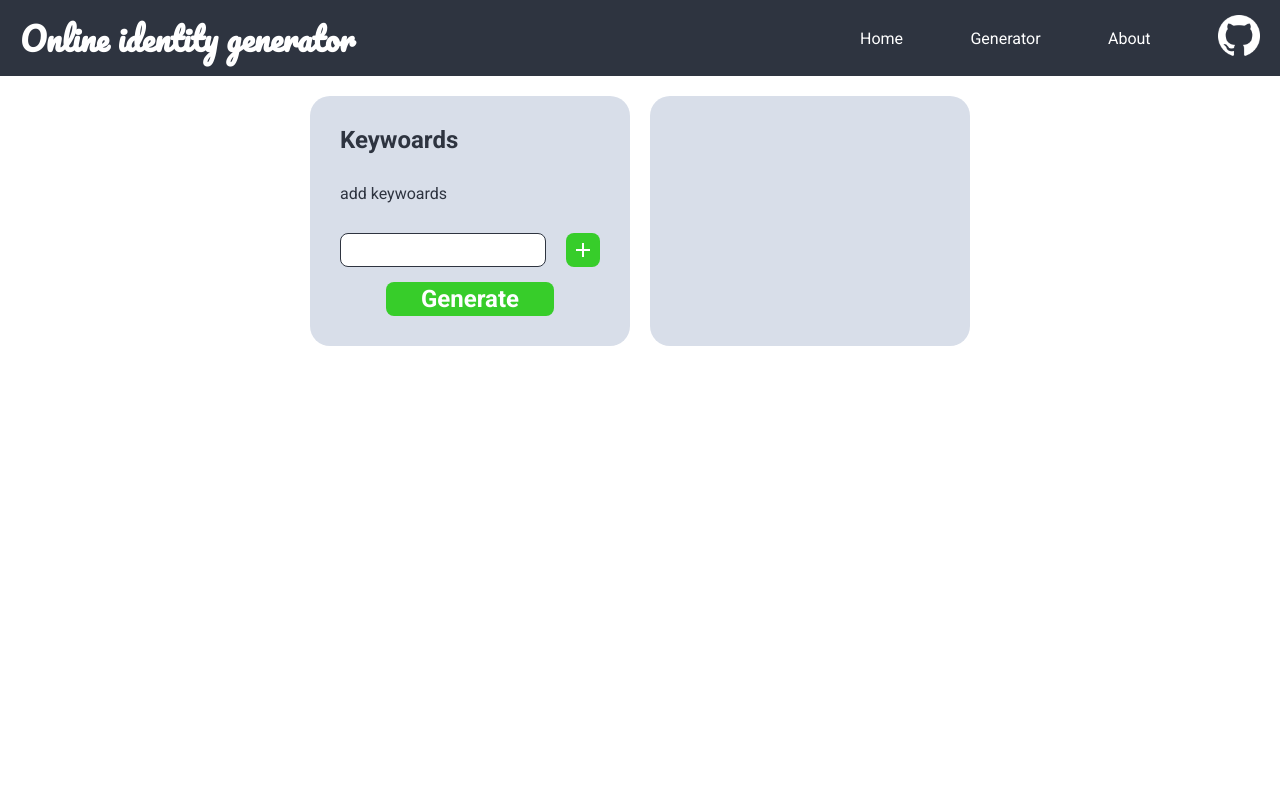
After one commit to Donkere-vader/code-jam, a Flask app: page /generator in a window 1280 px wide. The commit adds this page. Run offline with Flask 2, Linux system fonts and the light colour scheme.

Commit message:
Generator front end and ajax call possabillities set up. (no module interaction yet)

```diff
--- a/online_identity_generator/__init__.py
+++ b/online_identity_generator/__init__.py
@@ -1,4 +1,6 @@
 from main import app
+
+print(__name__)
 
 if __name__ == "__main__":
     app.run(debug=True)  # DEBUG
--- a/online_identity_generator/main.py
+++ b/online_identity_generator/main.py
@@ -1,7 +1,32 @@
-from flask import Flask, render_template
+from flask import Flask, render_template, jsonify, request
 
 app = Flask(__name__)
 
 @app.route('/')
 def index():
     return render_template('index.html')
+
+@app.route('/generator')
+def generator():
+    return render_template('generator.html')
+
+@app.route('/result')
+def result():
+    return render_template('result.html')
+
+@app.route('/about')
+def about():
+    return render_template('about.html')
+
+@app.route('/ajax', methods=["POST"])
+def ajax():
+    action = request.form['action']
+
+    if action == 'keywoards':
+        return jsonify({
+            "msg": "No module interaction yet... "
+        })
+
+    return jsonify({
+        "error": "Unknown ajax call"
+    })
--- a/online_identity_generator/static/css/form.css
+++ b/online_identity_generator/static/css/form.css
@@ -1 +1,7 @@
-/* FORM STYLINH */
+/* FORM STYLING */
+.form input {
+    padding: 5px;
+    border-radius: 8px;
+    border: 1px solid var(--primary-color);
+    width: 100%;
+}
--- /dev/null
+++ b/online_identity_generator/static/css/generator.css
@@ -0,0 +1,27 @@
+#keywoards {
+    margin: 30px 0px;
+    display: flex;
+    flex-wrap: wrap;
+}
+
+.form {
+    margin: 15px 0px;
+}
+
+.keywoard {
+    display: flex;
+    border-radius: 5px;
+    padding: 5px;
+    background-color: var(--blue);
+    color: white;
+    justify-content: center;
+    align-items: center;
+    font-weight: bold;
+    cursor: pointer;
+    margin-right: 10px;
+    margin-bottom: 10px;
+}
+
+.keywoard img {
+    width: 20px;
+}
--- /dev/null
+++ b/online_identity_generator/static/css/message.css
@@ -0,0 +1,17 @@
+#message {
+    display: none;
+    padding: 8px;
+    font-weight: bold;
+    color: white;
+    position: absolute;
+    left: 50%;
+    transform: translate(-50%, 0);
+    top: 20px;
+    border-radius: 8px;
+    justify-content: center;
+    align-items: center;
+}
+
+#message img {
+    cursor: pointer;
+}
--- a/online_identity_generator/static/css/style.css
+++ b/online_identity_generator/static/css/style.css
@@ -12,12 +12,12 @@
 * {
     margin: 0px;
     padding: 0px;
+    font-family: 'Roboto', Arial, Helvetica, sans-serif;
 }
 
 html, body {
     height: 100%;
     scroll-behavior: smooth;
-    font-family: Arial, Helvetica, sans-serif;
 }
 
 body {
@@ -25,6 +25,7 @@ body {
     flex-direction: column;
 }
 
+/* HEADER */
 header {
     background-color: var(--primary-color);
     color: white;
@@ -34,17 +35,18 @@ header {
     align-items: center;
 }
 
+header a {
+    text-decoration: none;
+    color: white;
+}
+
+/* NAV */
 nav ul {
     display: flex;
     justify-content: space-between;
     width: 400px;
     list-style-type: none;
     align-items: center;
-}
-
-nav ul li a {
-    text-decoration: none;
-    color: white;
 }
 
 nav ul li a img {
@@ -57,10 +59,47 @@ header a h1 {
     color: white;
 }
 
+/* MAIN */
+main {
+    margin: 0px 300px;
+    color: var(--primary-color);
+}
+
+.flex_2_column {
+    display: flex;
+}
+
+.flex_row {
+    display: flex;
+}
+
+.flex_center {
+    display: flex;
+    justify-content: center;
+    align-items: center;
+}
+
+main .button {
+    color: white;
+    background-color: var(--green);
+    font-weight: bold;
+    text-decoration: none;
+    padding: 3px 35px;
+    font-size: 24px;
+    border-radius: 8px;
+    border: none;
+    cursor: pointer;
+
+    display: flex;
+    justify-content: center;
+    align-items: center;
+}
+
 /* TEMPLATES */
 .container {
-    padding: 20px;
-    border-radius: 10px;
-    box-shadow: 3px 3px 6px rgba(0, 0, 0, 0.2);
-    border: 1px solid rgba(0, 0, 0, 0.1);
+    padding: 30px;
+    border-radius: 20px;
+    background-color: var(--container-color);
+    width: 100%;
+    margin: 20px 10px
 }
--- /dev/null
+++ b/online_identity_generator/static/js/ajax.js
@@ -0,0 +1,21 @@
+function post_data(data) {
+    var formData = new FormData();
+
+    jQuery.each(data, function(key) {
+        formData.append(key, data[key]);
+    });
+
+    $.post({
+        url: '../../ajax',
+        data: formData,
+        type: 'POST',
+        processData: false,
+        contentType: false //,
+    }, function (data) {
+        if ('msg' in data) {
+            show_message(data['msg'], 'green')
+        } else if ('error' in data) {
+            show_message(data['error'], 'red')
+        }
+    });
+}
--- /dev/null
+++ b/online_identity_generator/static/js/keywoards.js
@@ -0,0 +1,61 @@
+var keywoards = [];
+
+function construct_tag(value) {
+    return `<div onclick="remove_keywoard('${value}');" class="keywoard" id="keywoard_${value}"><p>${value}</p><img src="../../../static/images/icons/cross.svg"></div>`;
+}
+
+function add_keywoard() {
+    var element = $("#new_keywoard_input");
+    var value = element.val();
+
+    // If there is no input stop doing shit
+    if (value == "" || keywoards.includes(value)) {
+        return;
+    }
+
+    for (var i = 0; i < value.length; i++) {
+        var char_code = value.charCodeAt(i);
+
+        if (!((char_code > 47 && char_code < 58) || (char_code > 64 && char_code < 91) || (char_code > 96 && char_code < 122))) {
+            show_message("Please don't use special characters", "red");
+            return;
+        }
+    }
+
+    var first_keywoard = false;
+    if (keywoards.length == 0) {
+        first_keywoard = true;
+    }
+
+    keywoards.push(value);
+
+    var keywoards_element = $("#keywoards");
+
+    var keywoard_tag_html = construct_tag(value);
+
+
+    if (first_keywoard) {
+        keywoards_element.html(keywoard_tag_html);
+    } else {
+        keywoards_element.append(keywoard_tag_html);
+    }
+
+    element.val("");
+}
+
+function remove_keywoard(keywoard) {
+    var index = keywoards.indexOf(keywoard);
+
+    keywoards.splice(index, 1);
+
+    var keywoards_element = $("#keywoards");
+
+    console.log(keywoards_element.html());
+    console.log(construct_tag(keywoard));
+
+    console.log(keywoards_element.html().includes(construct_tag(keywoard)));
+
+    keywoards_element.html(keywoards_element.html().replace(construct_tag(keywoard), ''));
+
+    console.log(keywoards);
+}
--- /dev/null
+++ b/online_identity_generator/static/js/script.js
@@ -0,0 +1,11 @@
+function show_message(msg, color) {
+    var error_element = $("#message");
+    error_element.css('display', 'flex');
+    error_element.css('background-color', color);
+    $("#message_msg").html(msg);
+}
+
+function hide(msg) {
+    var error_element = $("#message");
+    error_element.css('display', 'none');
+}
--- /dev/null
+++ b/online_identity_generator/templates/generator.html
@@ -0,0 +1,39 @@
+{% extends 'template.html' %}
+
+{% block style %}
+<link rel="stylesheet" href="../../../static/css/form.css">
+<link rel="stylesheet" href="../../../static/css/generator.css">
+{% endblock style %}
+
+{% block script %}
+<script src="../../../../static/js/keywoards.js"></script>
+<script src="../../../../static/js/ajax.js"></script>
+{% endblock script %}
+
+{% block main %}
+<main>
+    <div class="flex_2_column">
+        <div class="container">
+            <h2>Keywoards</h2>
+
+            <div id="keywoards">
+                <p>add keywoards</p>
+            </div>
+
+            <div class="form">
+                <div class="flex_row">
+                    <input type="text" name="new_keywoard" id="new_keywoard_input" style="margin-right: 20px;">
+                    <button class="button" style="padding: 5px;" onclick="add_keywoard();"><img src="../../../static/images/icons/add.svg" alt=""></button>
+                </div>
+            </div>
+
+            <div class="flex_center">
+                <button class="button">Generate</button>
+            </div>
+        </div>
+        <div class="container">
+
+        </div>
+    </div>
+</main>
+{% endblock main %}
--- a/online_identity_generator/templates/template.html
+++ b/online_identity_generator/templates/template.html
@@ -6,6 +6,7 @@
 
     <!-- STYLE -->
     <link rel="stylesheet" href="../../../../static/css/style.css">
+    <link rel="stylesheet" href="../../../../static/css/message.css">
     {% block style %}
     {% endblock style %}
 
@@ -13,8 +14,10 @@
     <link href="https://fonts.googleapis.com/css2?family=Pacifico&family=Roboto:wght@400;700&display=swap" rel="stylesheet">
 
     <!-- SCRIPTS -->
-    {% block scripts %}
-    {% endblock scripts %}
+    <script src="../../../../static/js/script.js"></script>
+    <script src="https://ajax.googleapis.com/ajax/libs/jquery/3.5.1/jquery.min.js"></script>
+    {% block script %}
+    {% endblock script %}
 
     <title>Online identity generator</title>
 </head>
@@ -38,5 +41,10 @@
     {% block main %}
 
     {% endblock main %}
+
+    <div id="message">
+        <p id="message_msg"></p>
+        <img onclick="hide('error')" src="../../../../static/images/icons/cross.svg" alt="">
+    </div>
 </body>
 </html>
```
Also changed, not shown: online_identity_generator/static/css/index.css (+15 -1 lines), online_identity_generator/static/css/textpage.css (added, +7 -0 lines), online_identity_generator/templates/about.html (added, +17 -0 lines), online_identity_generator/templates/index.html (+5 -5 lines), online_identity_generator/templates/result.html (added, +11 -0 lines), online_identity_generator/static/images/icons/add.svg (added), online_identity_generator/static/images/icons/cross.svg (added).
